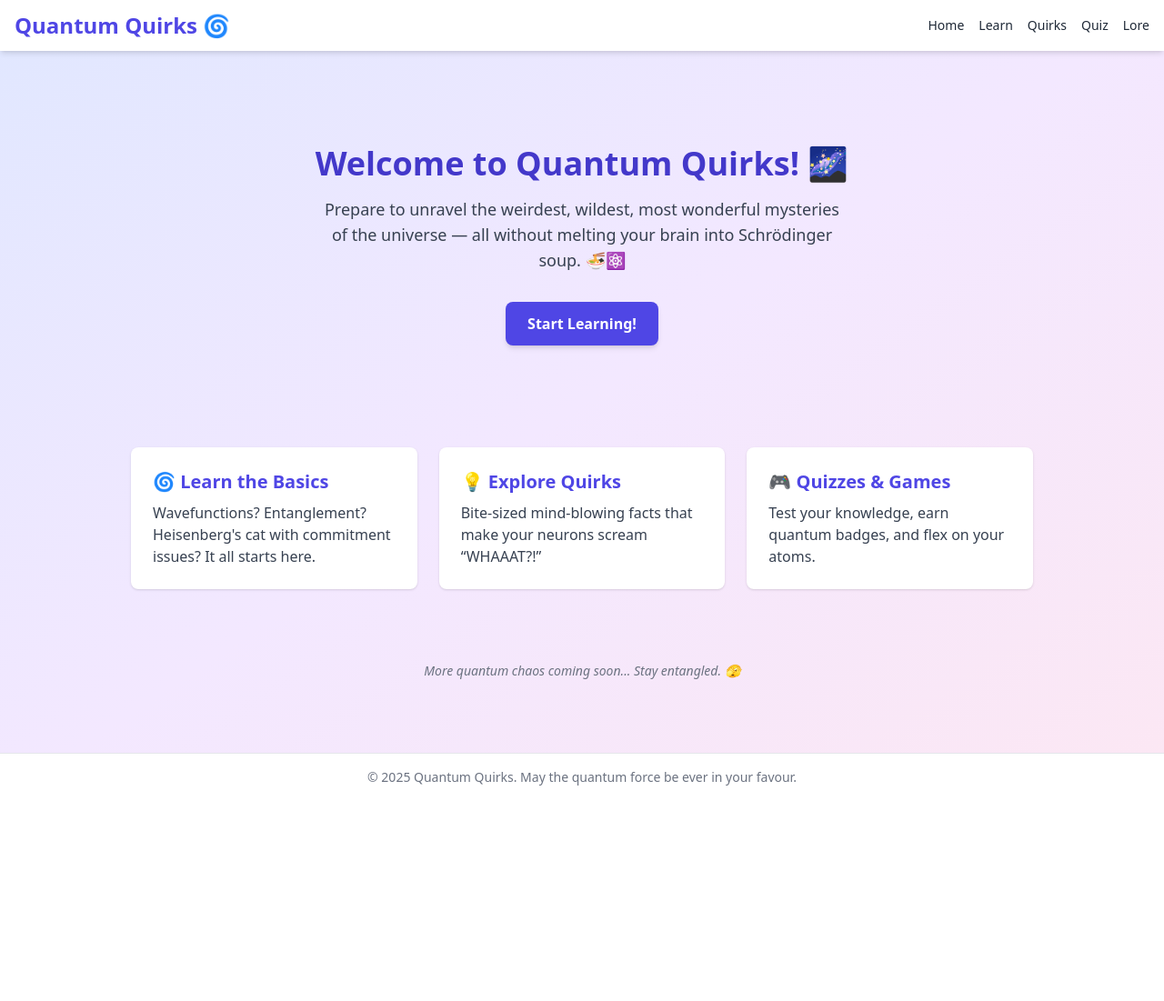
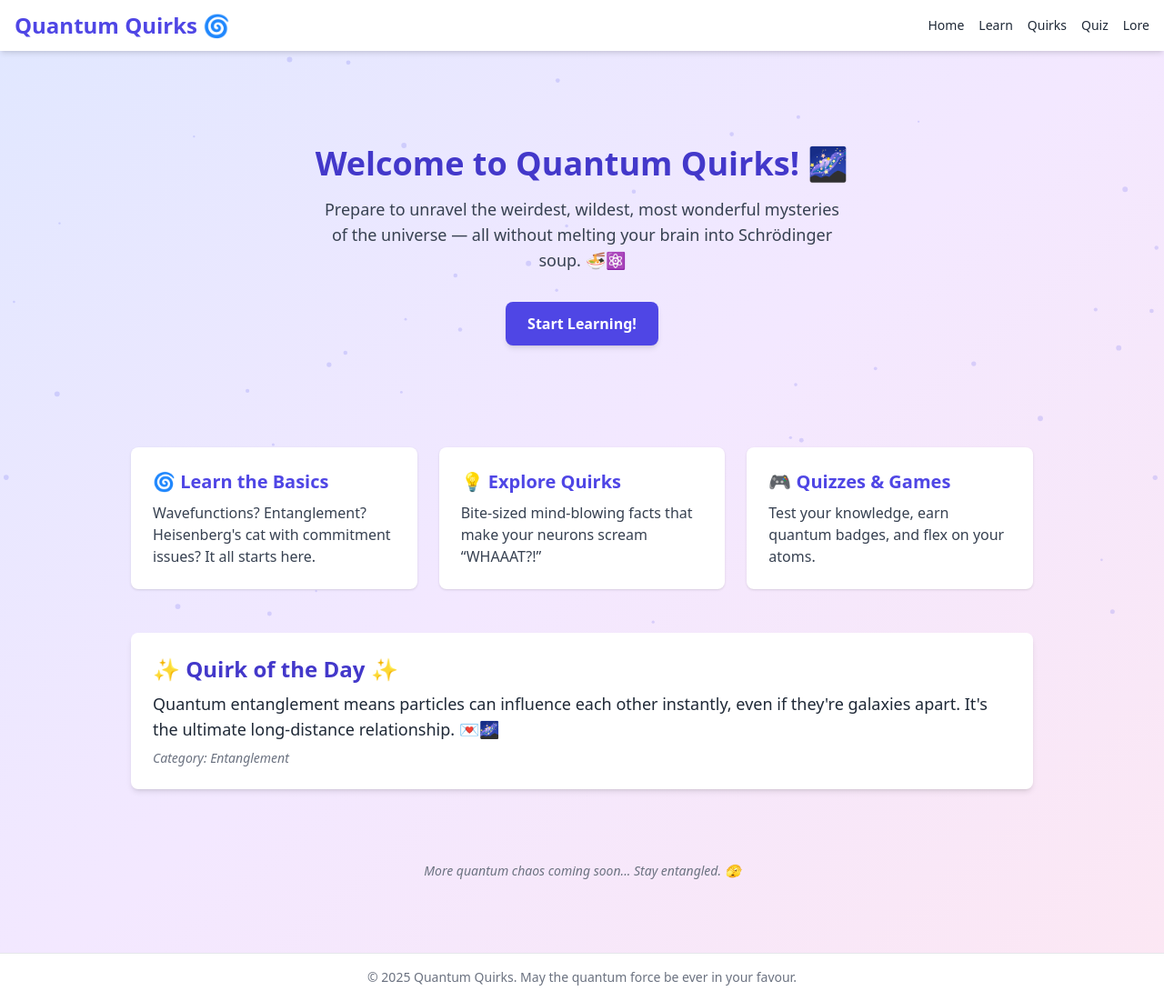
Before and after one commit to Liam0692/QuantumQuirks, a Flask app: page / in a window 1280 px wide. Shown: the whole page at 91% size. Before the commit the page ends 864 px from the top, so only its background shows below. Run offline with Flask 3, Linux system fonts and the light colour scheme; some libraries are stand-ins or nearby versions.

Commit message:
QUANTUM QUIRKS IS OFFICIALLY BORN, BABY!

```diff
--- a/app.py
+++ b/app.py
@@ -1,12 +1,23 @@
-from flask import Flask, render_template, jsonify
+from flask import Flask, render_template, jsonify, request
 import json
+import datetime
+import random
 
 app = Flask(__name__)
+
+def get_daily_quirk():
+    with open('data/quirks.json', encoding='utf-8') as file:
+        quirks = json.load(file)
+    # Use the date as a deterministic seed of randomness
+    today = datetime.date.today()
+    random.seed(today.toordinal())
+    return random.choice(quirks)
 
 # ROUTES
 @app.route('/')
 def home():
-    return render_template('index.html')
+    daily_quirk = get_daily_quirk()
+    return render_template('index.html', daily_quirk=daily_quirk)
 
 @app.route('/learn')
 def learn():
@@ -14,9 +25,22 @@ def learn():
 
 @app.route('/quirks')
 def quirks():
-    with open('data/quirks.json') as file:
-        quirks_data = json.load(file)
-    return render_template('quirks.html', quirks=quirks_data)
+    category = request.args.get('category')
+    with open('data/quirks.json', encoding='utf-8') as file:
+        quirks = json.load(file)
+
+    if category and category != "All":
+        filtered_quirks = [q for q in quirks if q['category'].lower() == category.lower()]
+    else:
+        filtered_quirks = quirks
+
+    # Randomise order just for extra chaos
+    random.shuffle(filtered_quirks)
+
+    # Get list of all categories for the filter menu
+    categories = sorted(list(set(q['category'] for q in quirks)))
+
+    return render_template('quirks.html', quirks=filtered_quirks, categories=categories, selected_category=category)
 
 @app.route('/quiz')
 def quiz():
--- a/data/quirks.json
+++ b/data/quirks.json
@@ -0,0 +1,22 @@
+[
+    {
+        "id": 1,
+        "text": "Electrons don't orbit the nucleus like planets. They exist in fuzzy probability clouds. 🌫️⚛️",
+        "category": "Particles"
+    },
+    {
+        "id": 2,
+        "text": "Time runs slower when you're near a massive object. So technically, your feet age slower than your head. 🕰️🦶🧠",
+        "category": "Time"
+    },
+    {
+        "id": 3,
+        "text": "Quantum entanglement means particles can influence each other instantly, even if they're galaxies apart. It's the ultimate long-distance relationship. 💌🌌",
+        "category": "Entanglement"
+    },
+    {
+        "id": 4,
+        "text": "Empty space isn't empty. Virtual particles are popping in and out of existence constantly. Space is basically a chaotic party. 🎉🕳️",
+        "category": "WTF is this"
+    }
+]
--- /dev/null
+++ b/static/js/particles.js
@@ -0,0 +1,59 @@
+document.addEventListener("DOMContentLoaded", () => {
+    const canvas = document.createElement("canvas");
+    canvas.id = "quantumParticles";
+    canvas.classList.add("fixed", "top-0", "left-0", "w-full", "h-full", "z-[-10]", "pointer-events-none");
+    document.body.prepend(canvas);
+
+    const ctx = canvas.getContext("2d");
+    const particles = [];
+    const particleCount = 60;
+
+    function resizeCanvas() {
+        canvas.width = window.innerWidth;
+        canvas.height = window.innerHeight;
+    }
+
+    resizeCanvas();
+    window.addEventListener('resize', resizeCanvas);
+
+    class Particle {
+        constructor() {
+            this.reset();
+        }
+        reset() {
+            this.x = Math.random() * canvas.width;
+            this.y = Math.random() * canvas.height;
+            this.size = Math.random() * 2 + 1;
+            this.speedX = (Math.random() - 0.5) * 0.5;
+            this.speedY = (Math.random() - 0.5) * 0.5;
+        }
+        update() {
+            this.x += this.speedX;
+            this.y += this.speedY;
+            if (this.x < 0 || this.x > canvas.width || this.y < 0 || this.y > canvas.height) {
+                this.reset();
+            }
+        }
+        draw() {
+            ctx.beginPath();
+            ctx.arc(this.x, this.y, this.size, 0, Math.PI * 2);
+            ctx.fillStyle = "rgba(99, 102, 241, 0.2)";
+            ctx.fill();
+        }
+    }
+
+    for (let i = 0; i < particleCount; i++) {
+        particles.push(new Particle());
+    }
+
+    function animate() {
+        ctx.clearRect(0, 0, canvas.width, canvas.height);
+        particles.forEach(p => {
+            p.update();
+            p.draw();
+        });
+        requestAnimationFrame(animate);
+    }
+
+    animate();
+});
--- a/templates/base.html
+++ b/templates/base.html
@@ -23,7 +23,7 @@
     </nav>
 
     <!-- CONTENT AREA -->
-    <main class="max-w-5xl mx-auto py-10 px-4">
+    <main class="relative z-10 max-w-5xl mx-auto py-10 px-4">
         {% block content %}
         <!-- Magic happens here -->
         {% endblock %}
@@ -34,5 +34,6 @@
         © {{ 2025 }} Quantum Quirks. May the quantum force be ever in your favour.
     </footer>
 
+    <script src="/static/js/particles.js"></script>
 </body>
 </html>
--- a/templates/index.html
+++ b/templates/index.html
@@ -32,6 +32,13 @@
     </div>
 </section>
 
+<!-- QUIRK OF THE DAY SECTION -->
+<section class="bg-white p-6 rounded-lg shadow-md mt-12">
+    <h3 class="text-2xl font-bold text-indigo-700 mb-2">✨ Quirk of the Day ✨</h3>
+    <p class="text-gray-800 text-lg">{{ daily_quirk.text }}</p>
+    <p class="mt-2 text-sm italic text-gray-500">Category: {{ daily_quirk.category }}</p>
+</section>
+
 <!-- COMING SOON -->
 <section class="text-center mt-20">
     <p class="text-sm text-gray-500 italic">More quantum chaos coming soon... Stay entangled. 🫣</p>
```
Also changed, not shown: templates/quirks.html (+38 -0 lines), README.md.
